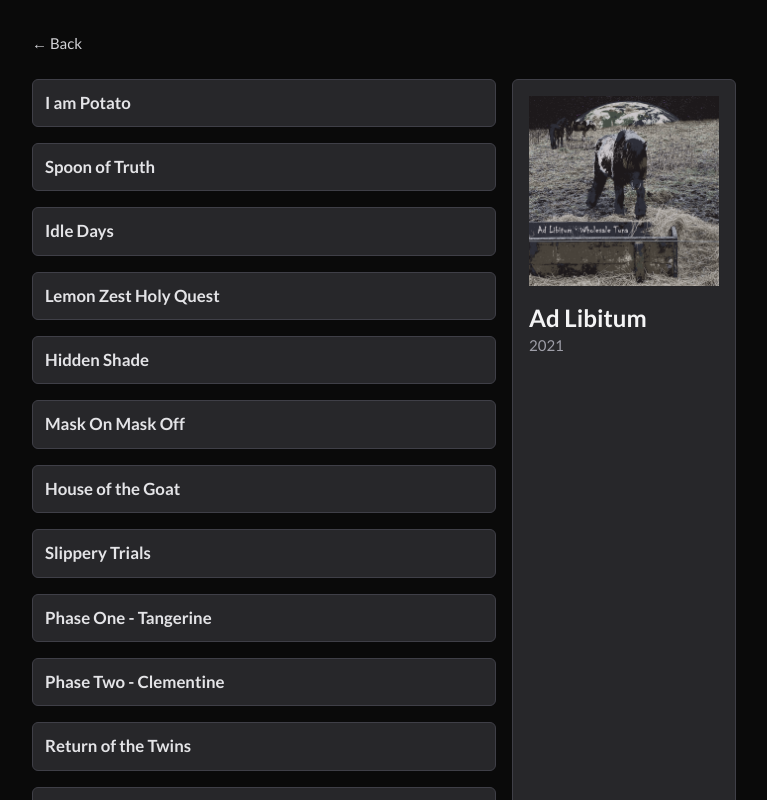
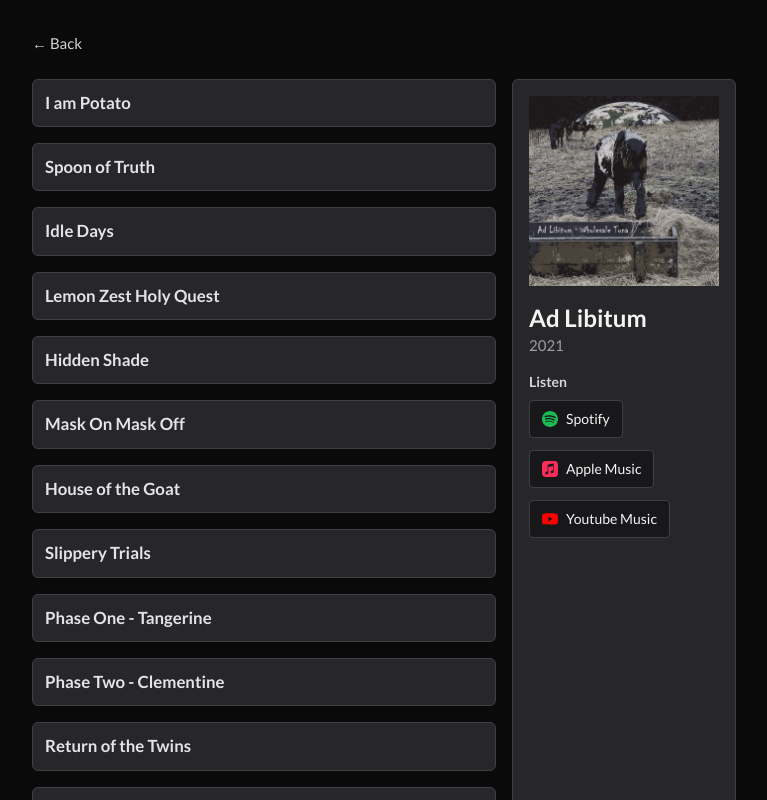
Before and after one commit to blobbeliblob/wholesale-tuna-website, a Next.js app: page /albums/ad-libitum in a window 1280 px wide. Shown: the top 800 px of the page, without its empty margins (256-1023 px from the left). Built offline with nearby package versions, Linux system fonts and the light colour scheme.

Commit message:
added album links

```diff
--- a/data/albums.ts
+++ b/data/albums.ts
@@ -20,9 +20,9 @@ export const albums: Album[] = [
     year: 2025,
     cover: "/albums/all_hail_the_king.png",
     links: [
-      { name: "Spotify", url: "https://open.spotify.com/artist/04435ueRTaxUQmsiBoWocT" },
-      { name: "Apple Music", url: "https://music.apple.com/artist/wholesale-tuna/1535800992" },
-      { name: "Youtube Music", url: "https://music.youtube.com/channel/UCwarG5-Eh9-sbmN374C4BaQ" },
+      { name: "Spotify", url: "https://open.spotify.com/album/11KlBmQ0D9Fw8HftkfrwA2" },
+      { name: "Apple Music", url: "https://music.apple.com/us/album/all-hail-the-king/1794335309" },
+      { name: "Youtube Music", url: "https://music.youtube.com/playlist?list=OLAK5uy_m6o60ZL-HHSRqs305yg9TyKxq1h2f6wKE" },
     ],
     tracks: [
       { id: "urban-native", title: "Urban Native" },
@@ -44,6 +44,11 @@ export const albums: Album[] = [
     title: "Ethics for Heretics",
     year: 2024,
     cover: "/albums/ethics_for_heretics.png",
+    links: [
+      { name: "Spotify", url: "https://open.spotify.com/album/3xqhMZhzyIzlqKzxC9WOwV" },
+      { name: "Apple Music", url: "https://music.apple.com/us/album/ethics-for-heretics-ep/1733660061" },
+      { name: "Youtube Music", url: "https://music.youtube.com/playlist?list=OLAK5uy_laklr7JDoaOqLe6vBe4DhrVMYkl4B7-cg" },
+    ],
     tracks: [
       { id: "dogs-of-war", title: "Dogs of War" },
       { id: "flowers", title: "Flowers" },
@@ -57,6 +62,11 @@ export const albums: Album[] = [
     title: "The Pizza Connection",
     year: 2023,
     cover: "/albums/the_pizza_connection.jpg",
+    links: [
+      { name: "Spotify", url: "https://open.spotify.com/album/20jkx0JSCFwJfuPnz1Vhwk" },
+      { name: "Apple Music", url: "https://music.apple.com/us/album/the-pizza-connection/1704132497" },
+      { name: "Youtube Music", url: "https://music.youtube.com/playlist?list=OLAK5uy_kXccax898gQTIM18csVtrWcaaIgmFwjrw" },
+    ],
     tracks: [
       { id: "2001", title: "2001" },
       { id: "post-shower", title: "Post-Shower" },
@@ -74,6 +84,11 @@ export const albums: Album[] = [
     title: "Polarized Mood",
     year: 2023,
     cover: "/albums/polarized_mood.jpg",
+    links: [
+      { name: "Spotify", url: "https://open.spotify.com/album/3mpVF0AVooeyruhvjn8p1u" },
+      { name: "Apple Music", url: "https://music.apple.com/us/album/polarized-mood/1733682949" },
+      { name: "Youtube Music", url: "https://music.youtube.com/playlist?list=OLAK5uy_l_sQOtCETc8Hz7xXkQIf4Sa-r_OYF3dsE" },
+    ],
     tracks: [
       { id: "transmission", title: "Transmission" },
       { id: "bleed-for-you", title: "Bleed For You" },
@@ -90,6 +105,11 @@ export const albums: Album[] = [
     title: "Entry Level Escapism",
     year: 2022,
     cover: "/albums/entry_level_escapism.png",
+    links: [
+      { name: "Spotify", url: "https://open.spotify.com/album/4OXgGDv62VwSEDDgWmGe1q" },
+      { name: "Apple Music", url: "https://music.apple.com/us/album/entry-level-escapism-single/1720350048" },
+      { name: "Youtube Music", url: "https://music.youtube.com/playlist?list=OLAK5uy_k-fwR8e2HUCMDQH8bd1c2k8gIjruohLfg" },
+    ],
     tracks: [
       { id: "entry-level-escapism", title: "Entry Level Escapism" },
       { id: "squid-pron", title: "Squid Pron" },
@@ -100,6 +120,11 @@ export const albums: Album[] = [
     title: "Birds",
     year: 2022,
     cover: "/albums/birds.png",
+    links: [
+      { name: "Spotify", url: "https://open.spotify.com/album/1UP1YZSqiC899ZMJgz3JVy" },
+      { name: "Apple Music", url: "https://music.apple.com/us/album/birds-single/1716239325" },
+      { name: "Youtube Music", url: "https://music.youtube.com/playlist?list=OLAK5uy_mP5yomZQPjetFARuOXrAFquxq_8PlXRyU" },
+    ],
     tracks: [
       { id: "birds", title: "Birds" },
       { id: "dreamsnatchers", title: "Dream Snatchers" },
@@ -110,6 +135,11 @@ export const albums: Album[] = [
     title: "Necromancer",
     year: 2021,
     cover: "/albums/necromancer.png",
+    links: [
+      { name: "Spotify", url: "https://open.spotify.com/album/5tqBLTj50kOKWT1rlD0mo0" },
+      { name: "Apple Music", url: "https://music.apple.com/us/album/necromancer-ep/1720346211" },
+      { name: "Youtube Music", url: "https://music.youtube.com/playlist?list=OLAK5uy_nNApOCIJmG9d7yJ23jy5Y5KJ9CalT5ZLY" },
+    ],
     tracks: [
       { id: "comedia", title: "Comedia" },
       { id: "luna", title: "Luna" },
@@ -122,6 +152,11 @@ export const albums: Album[] = [
     title: "Drowning Man",
     year: 2021,
     cover: "/albums/drowning_man.png",
+    links: [
+      { name: "Spotify", url: "https://open.spotify.com/album/3Q4fLRf7YtHKQ9EpJRWqGW" },
+      { name: "Apple Music", url: "https://music.apple.com/us/album/drowning-man-ep/1720347966" },
+      { name: "Youtube Music", url: "https://music.youtube.com/playlist?list=OLAK5uy_kchAUvCFW20SJIMz8auMc47woYNAzlulg" },
+    ],
     tracks: [
       { id: "una-vida", title: "Una Vida" },
       { id: "if-the-bombs-were-dropped-tomorrow", title: "If The Bombs Were Dropped Tomorrow" },
@@ -134,6 +169,11 @@ export const albums: Album[] = [
     title: "The Dark Side of the Prune",
     year: 2021,
     cover: "/albums/dark_side_of_the_prune.png",
+    links: [
+      { name: "Spotify", url: "https://open.spotify.com/album/4ZdXpiHMsIRDNRsS9B8skM" },
+      { name: "Apple Music", url: "https://music.apple.com/us/album/the-dark-side-of-the-prune-single/1720112585" },
+      { name: "Youtube Music", url: "https://music.youtube.com/playlist?list=OLAK5uy_kadXfbHNsCmoLSgpqF7DM5fNTjhoAfK3M" },
+    ],
     tracks: [
       { id: "moaning-under-prunelight", title: "Moaning Under Prunelight" },
       { id: "looney-prunes", title: "Looney Prunes" },
@@ -144,6 +184,11 @@ export const albums: Album[] = [
     title: "Drifters",
     year: 2021,
     cover: "/albums/drifters.png",
+    links: [
+      { name: "Spotify", url: "https://open.spotify.com/album/0jmmUCgOO2nRjmSdZMdzFY" },
+      { name: "Apple Music", url: "https://music.apple.com/us/album/drifters/1720107530" },
+      { name: "Youtube Music", url: "https://music.youtube.com/playlist?list=OLAK5uy_kuJf7AMjU2dEeZd7EEsmeDW_qpCXePKyo" },
+    ],
     tracks: [
       { id: "drifters", title: "Drifters" },
       { id: "ecstasy", title: "Ecstasy" },
@@ -159,6 +204,11 @@ export const albums: Album[] = [
     title: "Ad Libitum",
     year: 2021,
     cover: "/albums/ad_libitum.png",
+    links: [
+      { name: "Spotify", url: "https://open.spotify.com/album/3m9px47UtNbRzmhWJ3HVNN" },
+      { name: "Apple Music", url: "https://music.apple.com/us/album/ad-libitum/1719972120" },
+      { name: "Youtube Music", url: "https://music.youtube.com/playlist?list=OLAK5uy_kNuTn2OJA-nd2hHEG0CYs81zQKENCnk5k" },
+    ],
     tracks: [
       { id: "i-am-potato", title: "I am Potato" },
       { id: "spoon-of-truth", title: "Spoon of Truth" },
@@ -180,6 +230,11 @@ export const albums: Album[] = [
     title: "Fish Out Of Water",
     year: 2020,
     cover: "/albums/fish_out_of_water.png",
+    links: [
+      { name: "Spotify", url: "https://open.spotify.com/album/3BhN2YGYjnWhtRIBOL3a5M" },
+      { name: "Apple Music", url: "https://music.apple.com/us/album/fish-out-of-water/1719966320" },
+      { name: "Youtube Music", url: "https://music.youtube.com/playlist?list=OLAK5uy_kCaPjkYcj6r9qVgq8zBtlZi_61-WyUh6I" },
+    ],
     tracks: [
       { id: "letterbomb", title: "Letterbomb" },
       { id: "over-here", title: "Over Here" },
```
